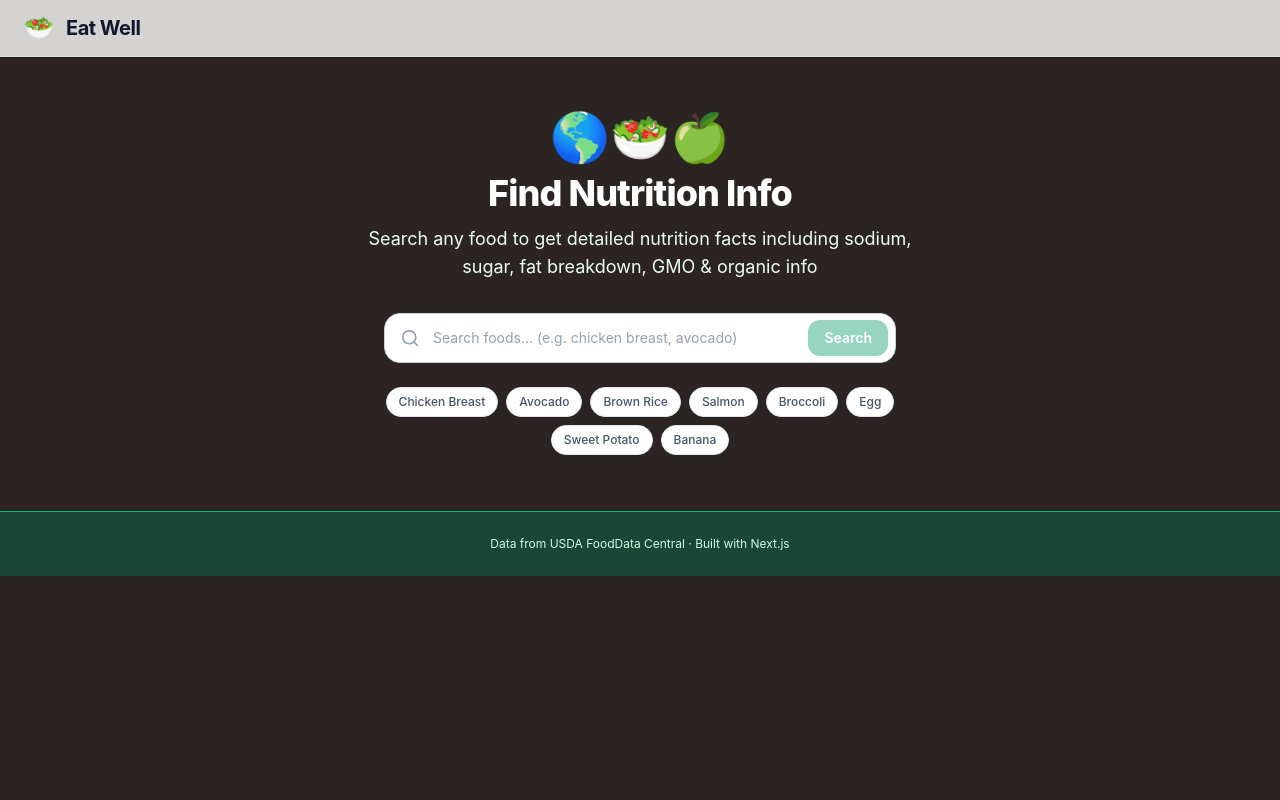
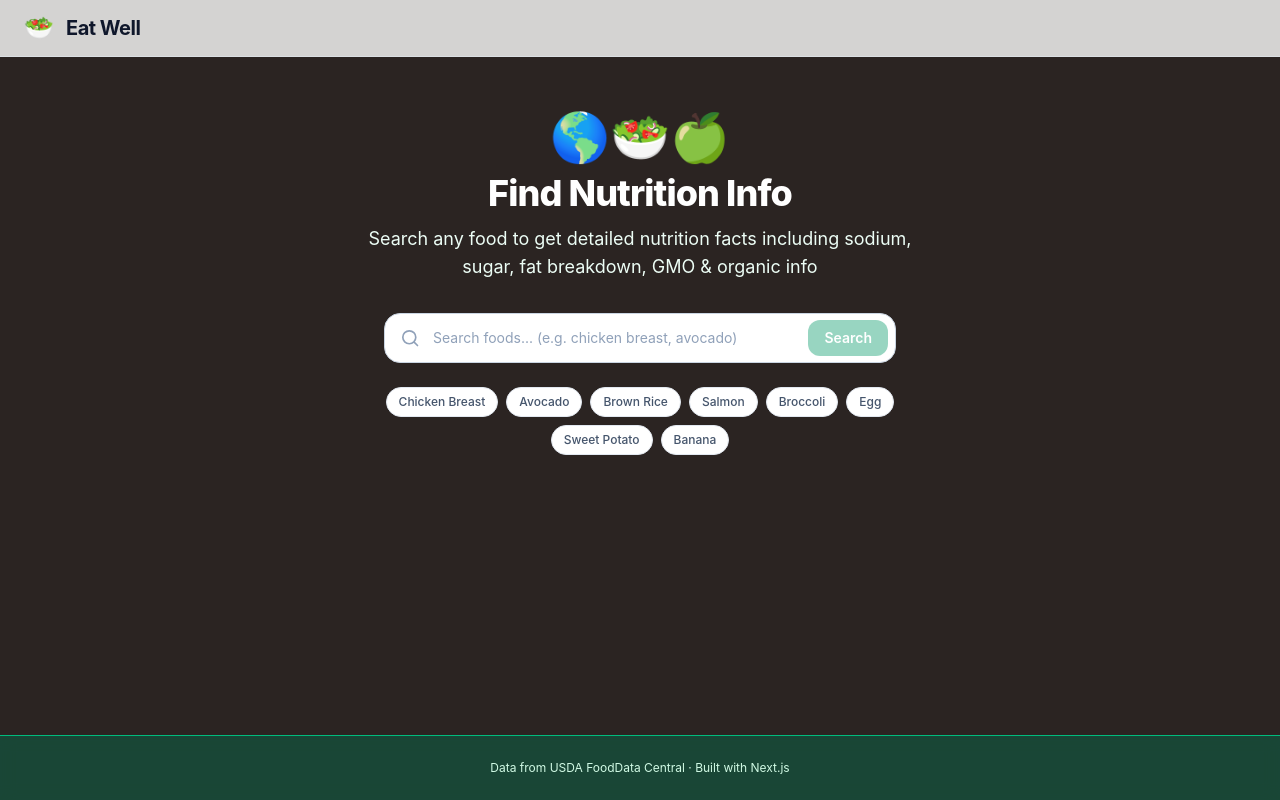
Before and after one commit to kbt117/nutrition-app-pwa, a Next.js app: page / in a window 1280 px wide. Built offline with nearby package versions, Linux system fonts and the light colour scheme.

Commit message:
Make footer stick to bottom of page

```diff
--- a/src/app/page.tsx
+++ b/src/app/page.tsx
@@ -74,7 +74,7 @@ export default function HomePage() {
   };
 
   return (
-    <div className="min-h-screen" style={{ backgroundColor: "oklch(0.268 0.011 36.5)" }}>
+    <div className="flex flex-col min-h-screen" style={{ backgroundColor: "oklch(0.268 0.011 36.5)" }}>
       {/* Header */}
       <header className="sticky top-0 z-50 backdrop-blur-xl bg-white/80 border-b border-slate-200/60">
         <div className="max-w-7xl mx-auto px-4 sm:px-6 py-3 flex items-center gap-3">
@@ -85,7 +85,7 @@ export default function HomePage() {
         </div>
       </header>
 
-      <div className="max-w-7xl mx-auto px-4 sm:px-6">
+      <div className="flex-1 max-w-7xl mx-auto px-4 sm:px-6 w-full">
         {/* Hero / Search */}
         <section className="text-center py-10 sm:py-14">
           <p className="text-4xl sm:text-5xl">🌎🥗🍏</p>
```
